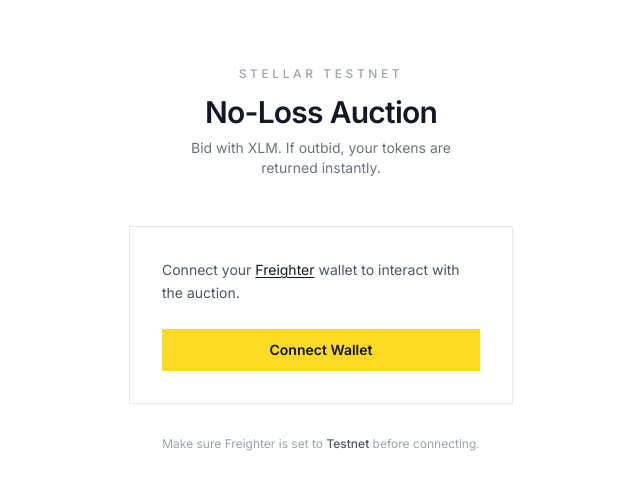
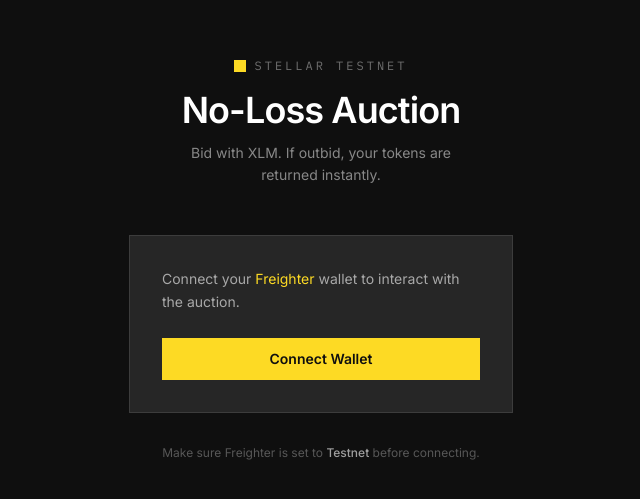
Before and after one commit to johneliud/no-loss-auction-system, a React (Vite) app in the folder frontend/: page / in a window 1280 px wide. Shown: the part 141-640 px from the top of the page, without its empty margins (319-959 px from the left). Built offline with nearby package versions, Linux system fonts and the light colour scheme; what @stellar/stellar-sdk would draw is missing.

Commit message:
style: rebrand WalletConnect component with Sui dark theme and gold accents.

```diff
--- a/frontend/src/components/WalletConnect.tsx
+++ b/frontend/src/components/WalletConnect.tsx
@@ -28,29 +28,32 @@
   }
 
   return (
-    <div className="min-h-screen flex flex-col items-center justify-center bg-white px-4">
+    <div className="min-h-screen flex flex-col items-center justify-center bg-sui-black px-4">
       {/* Wordmark */}
       <div className="mb-12 text-center">
-        <p className="text-xs font-medium tracking-[0.3em] text-gray-400 uppercase mb-3">
-          Stellar Testnet
-        </p>
-        <h1 className="text-3xl font-semibold tracking-tight text-gray-900">
+        <div className="flex items-center justify-center gap-2 mb-4">
+          <span className="w-3 h-3 bg-sui-gold inline-block" />
+          <span className="text-xs font-mono tracking-[0.25em] text-white/40 uppercase">
+            Stellar Testnet
+          </span>
+        </div>
+        <h1 className="text-4xl font-semibold tracking-tight text-sui-white">
           No-Loss Auction
         </h1>
-        <p className="mt-2 text-sm text-gray-500 max-w-xs">
+        <p className="mt-3 text-sm text-white/50 max-w-xs leading-relaxed">
           Bid with XLM. If outbid, your tokens are returned instantly.
         </p>
       </div>
 
       {/* Connect card */}
-      <div className="w-full max-w-sm border border-gray-200 p-8">
-        <p className="text-sm text-gray-600 mb-6 leading-relaxed">
+      <div className="w-full max-w-sm border border-white/10 bg-sui-off-black p-8">
+        <p className="text-sm text-white/60 mb-6 leading-relaxed">
           Connect your{' '}
           <a
             href="https://www.freighter.app"
             target="_blank"
             rel="noopener noreferrer"
-            className="underline underline-offset-2 text-gray-900 hover:text-gray-600"
+            className="text-sui-gold hover:text-yellow-300 transition-colors"
           >
             Freighter
           </a>{' '}
@@ -64,7 +67,7 @@
         >
           {status === 'connecting' ? (
             <>
-              <span className="w-3.5 h-3.5 border-2 border-white border-t-transparent rounded-full animate-spin" />
+              <span className="w-3.5 h-3.5 border-2 border-sui-black border-t-transparent rounded-full animate-spin" />
               Connecting...
             </>
           ) : (
@@ -73,14 +76,14 @@
         </button>
 
         {status === 'error' && (
-          <p className="mt-4 text-xs text-red-600 leading-relaxed">{errorMsg}</p>
+          <p className="mt-4 text-xs text-sui-red leading-relaxed">{errorMsg}</p>
         )}
       </div>
 
       {/* Footer note */}
-      <p className="mt-8 text-xs text-gray-400">
+      <p className="mt-8 text-xs text-white/30">
         Make sure Freighter is set to{' '}
-        <span className="font-medium text-gray-600">Testnet</span> before connecting.
+        <span className="font-medium text-white/60">Testnet</span> before connecting.
       </p>
     </div>
   );
```
